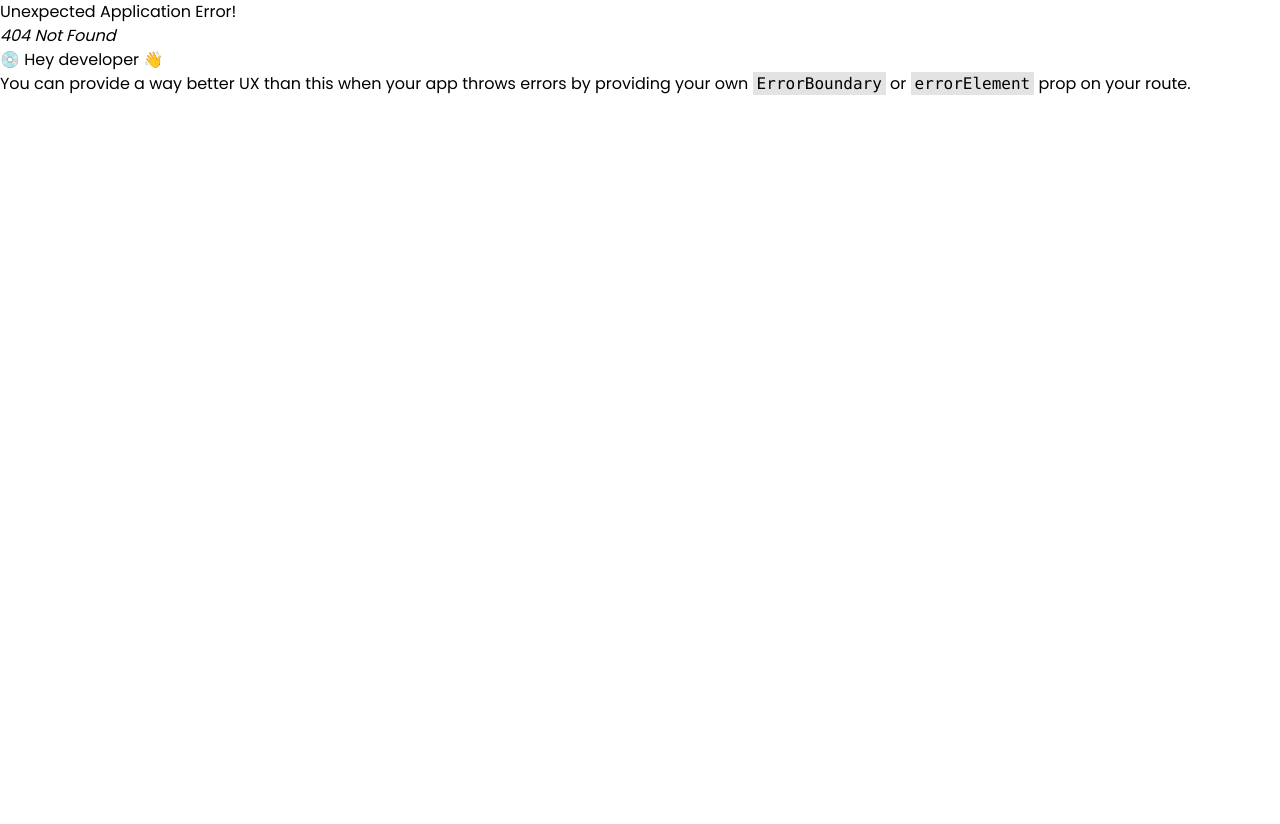
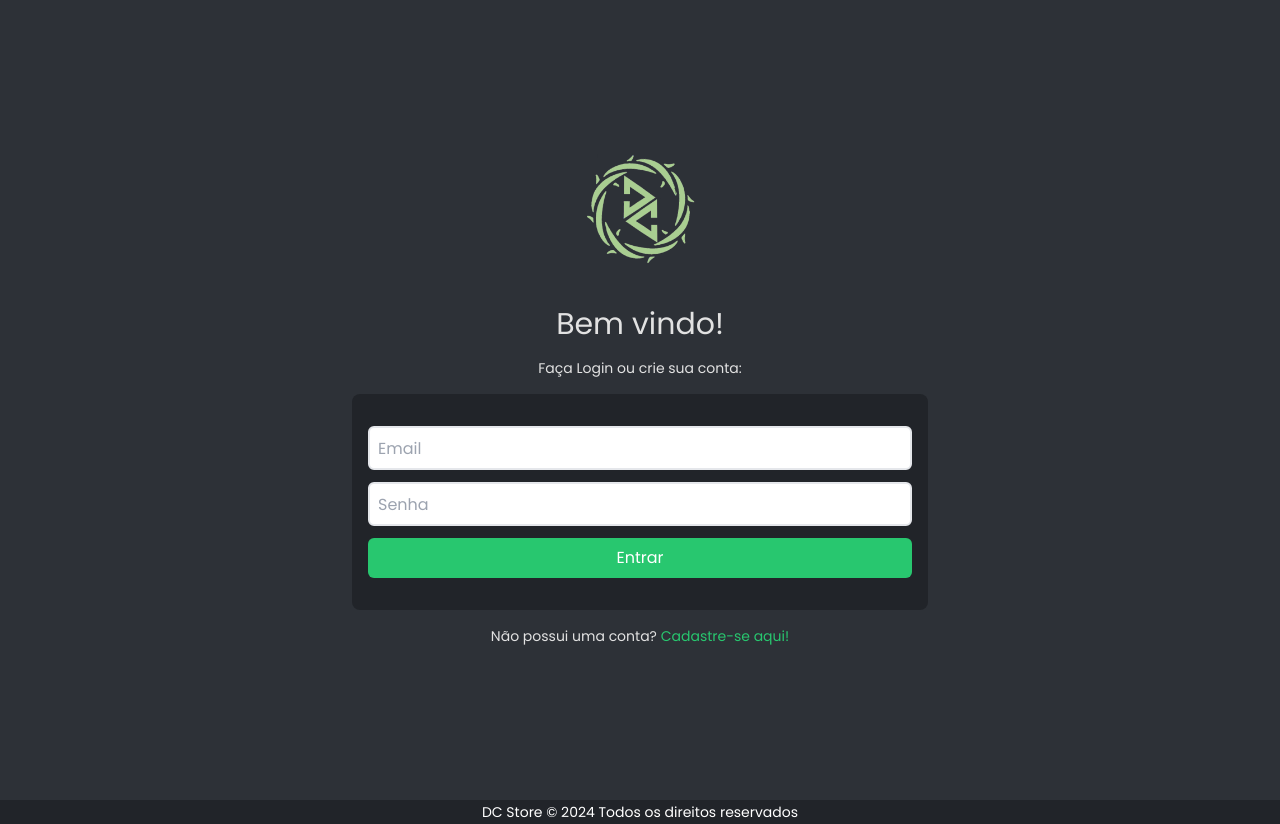
Before and after one commit to marcosgxmes/anime-e-commerce, a React (Vite) app: page /login in a window 1280 px wide. Before the commit this address had no page. Before the commit the page ends 800 px from the top, so only its background shows below. Built offline with nearby package versions, Linux system fonts and the light colour scheme.

Commit message:
update search bar

```diff
--- a/package.json
+++ b/package.json
@@ -10,16 +10,19 @@
     "preview": "vite preview"
   },
   "dependencies": {
+    "@hookform/resolvers": "^3.9.1",
     "axios": "^1.7.7",
     "firebase": "^11.0.2",
     "localforage": "^1.10.0",
     "match-sorter": "^8.0.0",
     "react": "^18.3.1",
     "react-dom": "^18.3.1",
+    "react-hook-form": "^7.54.2",
     "react-hot-toast": "^2.4.1",
     "react-icons": "^5.3.0",
     "react-router-dom": "^6.28.0",
-    "sort-by": "^1.2.0"
+    "sort-by": "^1.2.0",
+    "zod": "^3.24.1"
   },
   "devDependencies": {
     "@eslint/js": "^9.13.0",
--- /dev/null
+++ b/src/components/container/index.tsx
@@ -0,0 +1,9 @@
+import { ReactNode } from 'react'
+
+export function Container({children}: { children: ReactNode}) {
+  return (
+    <div className="w-full max-w-7xl mx-auto px-4">
+      {children}
+    </div>
+  )
+}
--- a/src/components/header/index.tsx
+++ b/src/components/header/index.tsx
@@ -1,7 +1,7 @@
 import { Link } from 'react-router-dom'
 import img from '../../../public/dc_circle.png'
 import { FiShoppingCart } from 'react-icons/fi'
-import { FiSearch } from 'react-icons/fi'
+import { FiSearch, FiUser } from 'react-icons/fi'
 import { CartContext } from '../../context/CartContext'
 import { useContext } from 'react'
 import { useCarrinho } from '../../context/CarrinhoContext';
@@ -11,42 +11,59 @@ import { useSearch } from '../../context/SeachContext'
 export function Header() {
   const { abrirCarrinho } = useCarrinho();
   const { cartAmount } = useContext(CartContext);
-  const {input, setInput, handleSearchItem } = useSearch();
+  const { input, setInput, handleSearchItem } = useSearch();
 
 
   return (
-    <header className='w-full pr-2 z-10 sticky top-0 bg-footer shadow-xl py-1'>
-      <nav className='w-full max-w-7xl md:max-w-6xl min-h-16 flex items-center justify-between pr-2 pl-2 mx-auto'>
-        <Link to='/'>
-          <img src={img} className='h-14 w-16 object-contain' alt="DC logo" />
+    <header className='w-full z-10 sticky top-0 bg-footer shadow-black shadow-md'>
+      <nav className='w-full max-w-7xl min-h-16 flex items-center justify-between mx-auto'>
+
+
+        <div className='w-full flex items-center justify-between px-3'>
+
+          {/* LOGO */}
+          <Link to='/' className='flex gap-x-2'>
+            <img src={img} className='max-w-12 w-full object-contain' alt="DC logo" />
           </Link>
 
-        <section className='relative rounded-xl pl-2.5 pr-3  w-full max-w-3xl mx-auto flex justify-center items-center gap-2  border-none'>
+          {/* INPUT */}
+          {/* <section className='relative px-4 py-2 w-full max-w-3xl mx-auto flex justify-center items-center'>
 
             <input
               value={input}
               onChange={(e) => setInput(e.target.value)}
-            className='w-full border-2 rounded-xl h-9 px-4 outline-none border-none'
+              className='w-full rounded-md h-9 px-3 outline-none border-none'
               placeholder='Pesquisar'
             />
 
             <button className='absolute h-8 right-0 pr-6' onClick={handleSearchItem}>
               <FiSearch size={22} color='#707070' />
             </button>
-        </section>
+          </section> */}
 
 
+          {/* ICONS */}
+          <div className='flex items-center justify-between gap-3.5'>
+            <Link to="/login">
+              <FiSearch size={24} color="#fff" />
+            </Link>
+
+            <Link to="/login">
+              <FiUser size={24} color="#fff" />
+            </Link>
+
             <div className='relative' onClick={() => abrirCarrinho()}>
-
               <FiShoppingCart size={24} color="#fff" />
-
               {cartAmount > 0 && (
                 <span className='absolute -top-3 -right-2 px-2.5 bg-red rounded-full w-5 h-5 flex items-center justify-center text-white text-xs'>
                   {cartAmount}
                 </span>
               )}
+            </div>
+          </div>
 
         </div>
+
       </nav>
     </header>
   )
--- /dev/null
+++ b/src/components/input/index.tsx
@@ -0,0 +1,28 @@
+/* eslint-disable @typescript-eslint/no-explicit-any */
+import { RegisterOptions, UseFormRegister } from "react-hook-form";
+
+
+interface InputProps {
+  type: string;
+  placeholder: string;
+  name: string;
+  register: UseFormRegister<any>;
+  error?: string;
+  rules?: RegisterOptions;
+}
+
+export function Input({ name, placeholder, type, register, error, rules }: InputProps) {
+  return (
+    <div>
+      <input
+        className="w-full border-2 rounded-md h-11 px-2 outline-none"
+        type={type}
+        placeholder={placeholder}
+        {...register(name, rules)}
+        id={name}
+      />
+
+      {error && <p className="my-1 text-red">{error}</p>}
+    </div>
+  )
+}
--- a/src/components/layout/index.tsx
+++ b/src/components/layout/index.tsx
@@ -6,7 +6,7 @@ import { Cart } from '../cart'
 export function Layout(){
   return(
     <>
-      <Header />
+      {/* <Header /> */}
       <Cart />
       <Outlet />
       <Footer />
--- a/src/index.css
+++ b/src/index.css
@@ -20,3 +20,7 @@
 
 .contactIcon:hover {
   fill: #28c76f;}
+
+body {
+  background-color: #2d3137;
+}
--- a/src/pages/detail/index.tsx
+++ b/src/pages/detail/index.tsx
@@ -10,6 +10,7 @@ import { getDoc, doc, collection, getDocs } from "firebase/firestore";
 import { db } from '../../services/api'
 
 import { useCarrinho } from '../../context/CarrinhoContext';
+import { Header } from '../../components/header';
 
 
 export function ProductDetail() {
@@ -20,8 +21,6 @@ export function ProductDetail() {
 
   const { addItemCart, scrollToTop } = useContext(CartContext);
   const { abrirCarrinho } = useCarrinho();
-
-
 
 
   // CHAMANDO PRODUTO NO DATABASE PELO ID
@@ -53,10 +52,8 @@ export function ProductDetail() {
 
   }, [id])
 
+
   let produtosExibidos = new Set<string>(id); // Set para armazenar os IDs dos produtos exibidos
-
-
-
 
 
   // ADD ITEM NO CARRINHO
@@ -142,8 +139,9 @@ export function ProductDetail() {
 
 
   return (
-    <div className='flex-col bg-background py-5 min-h-screen'>
-      <main className='w-full h-full max-w-7xl px-5  mx-auto '>
+    <div className='flex-col bg-background pb-5 min-h-screen'>
+      <Header />
+      <main className='w-full h-full max-w-7xl p-5  mx-auto '>
 
         {/* LAYOUT SHIFT */}
         {!product && (
@@ -151,9 +149,9 @@ export function ProductDetail() {
 
             <div className='w-80 bg-slate-500 h-4 rounded-md animate-pulse'></div>
 
-            <div className='flex max-w-6xl mx-auto flex-col items-center lg:flex-row my-8 gap-8 animate-pulse'>
+            <div className='flex w-full max-w-6xl min-h-80 h-full mx-auto flex-col items-center md:flex-row my-8 gap-8 animate-pulse'>
 
-              <div className='w-full min-h-80 h-full  flex-1  rounded-md mb-8 sm:mb-0'>
+              <div className='w-full max-x-lg min-h-80 h-full flex-1  rounded-md mb-8 sm:mb-0'>
                 <div className='bg-slate-500 w-full h-80 rounded-xl mb-4'></div>
               </div>
 
--- a/src/pages/home/index.tsx
+++ b/src/pages/home/index.tsx
@@ -12,6 +12,7 @@ import {
   orderBy,
   getDocs,
 } from 'firebase/firestore'
+import { Header } from '../../components/header'
 
 
 export interface ProductsProps {
@@ -81,7 +82,9 @@ export function Home() {
 
 
   return (
-    <div className='bg-background pb-20'>
+
+    <div className='bg-background pb-10'>
+      <Header />
       <main className="w-full min-h-screen max-w-7xl p-3 mx-auto">
 
         <h1 className="font-medium text-xl mb-6 mt-3 text-center text-white">Destaques</h1>
--- /dev/null
+++ b/src/pages/login/index.tsx
@@ -0,0 +1,82 @@
+import { Link } from 'react-router-dom'
+import logoImg from '../../../public/dc_circle.png'
+
+import { Input } from "../../components/input"
+import { useForm } from 'react-hook-form'
+import { z } from 'zod'
+import { zodResolver } from '@hookform/resolvers/zod'
+import { Container } from '../../components/container'
+
+const schema = z.object({
+  email: z.string().email("* Digite um email válido").nonempty("* O email é obrigatório"),
+  password: z.string().nonempty("* A senha é obrigatória")
+})
+
+type FormData = z.infer<typeof schema>
+
+export function Login() {
+
+  const { register, handleSubmit, formState: { errors } } = useForm<FormData>({
+    resolver: zodResolver(schema),
+    mode: "onChange"
+  })
+
+  function onSubmit(data: FormData) {
+    console.log(data)
+  }
+
+  return (
+    <Container>
+      <div className='bg-background w-full min-h-screen flex justify-center items-center flex-col gap-4'>
+
+      <Link to="/" className='mb-6 max-w-sm w-full h-28 flex items-center justify-center'>
+        <img
+          src={logoImg}
+          alt="Logo do site"
+          className='object-contain h-full'
+        />
+      </Link>
+
+      <h1 className='text-3xl font-medium text-texts'>Bem vindo!</h1>
+      <p className='text-texts text-sm'>Faça Login ou crie sua conta:</p>
+
+
+
+      <form
+        onSubmit={handleSubmit(onSubmit)}
+        className='bg-footer max-w-xl w-full rounded-lg px-4 py-8'
+      >
+
+        <div className='mb-3'>
+          <Input
+            type="email"
+            placeholder="Email"
+            name="email"
+            error={errors.email?.message}
+            register={register}
+          />
+        </div>
+
+        <div className='mb-3'>
+          <Input
+            type="password"
+            placeholder="Senha"
+            name="password"
+            error={errors.password?.message}
+            register={register}
+          />
+        </div>
+
+        <button className='bg-verde rounded-md w-full text-white h-10 font-medium' type='submit'>
+          Entrar
+        </button>
+
+      </form>
+
+      <Link to="/register" className='text-texts text-sm text-center'>
+        Não possui uma conta? <span className='text-verde hover:text-verdeLima'>Cadastre-se aqui!</span>
+      </Link>
+    </div>
+    </Container>
+  )
+}
--- /dev/null
+++ b/src/pages/register/index.tsx
@@ -0,0 +1,104 @@
+import { Link } from 'react-router-dom'
+import logoImg from '../../../public/dc_circle.png'
+
+import { Input } from "../../components/input"
+import { useForm } from 'react-hook-form'
+import { z } from 'zod'
+import { zodResolver } from '@hookform/resolvers/zod'
+import { Container } from '../../components/container'
+
+const schema = z.object({
+  name: z.string().nonempty("* O nome é obrigatório"),
+  lastname: z.string().nonempty("* O sobrenome é obrigatório"),
+  email: z.string().email("* Digite um email válido").nonempty("* O email é obrigatório"),
+  password: z.string().min(8, "* A senha deve ter no minimo 8 caracteres").nonempty("* A senha é obrigatória")
+})
+
+type FormData = z.infer<typeof schema>
+
+export function Register() {
+
+  const { register, handleSubmit, formState: { errors } } = useForm<FormData>({
+    resolver: zodResolver(schema),
+    mode: "onChange"
+  })
+
+  function onSubmit(data: FormData) {
+    console.log(data)
+  }
+
+
+  return (
+    <Container>
+      <div className='w-full min-h-screen flex justify-center items-center flex-col gap-4'>
+
+
+        <Link to="/" className='mb-6 max-w-sm w-full h-28 flex items-center justify-center'>
+        <img
+          src={logoImg}
+          alt="Logo do site"
+          className='object-contain h-full'
+        />
+      </Link>
+
+      <h1 className='text-2xl font-medium text-texts'>Cadastre-se!</h1>
+      <p className='text-texts text-sm'>Crie sua conta ou faça Login para continuar</p>
+
+        <form
+          onSubmit={handleSubmit(onSubmit)}
+          className='bg-footer max-w-xl w-full rounded-lg px-4 py-8'
+        >
+
+          <div className='mb-3.5'>
+            <Input
+              type="text"
+              placeholder="Digite seu nome"
+              name="name"
+              error={errors.name?.message}
+              register={register}
+            />
+          </div>
+
+          <div className='mb-3.5'>
+            <Input
+              type="text"
+              placeholder="Digite seu sobrenome"
+              name="name"
+              error={errors.lastname?.message}
+              register={register}
+            />
+          </div>
+
+          <div className='mb-3.5'>
+            <Input
+              type="email"
+              placeholder="Digite seu email"
+              name="email"
+              error={errors.email?.message}
+              register={register}
+            />
+          </div>
+
+          <div className='mb-3.5'>
+            <Input
+              type="password"
+              placeholder="Digite sua senha"
+              name="password"
+              error={errors.password?.message}
+              register={register}
+            />
+          </div>
+
+          <button className='bg-verde rounded-md w-full text-white h-10 font-medium' type='submit'>
+            Cadastrar
+          </button>
+
+        </form>
+
+        <Link to="/login" className='text-texts text-sm'>
+          Já possui uma conta? <span className='text-verde hover:text-verdeLima'>Faça Login aqui!</span>
+        </Link>
+      </div>
+    </Container>
+  )
+}
```
Also changed, not shown: src/App.tsx (+10 -0 lines), public/dc_circle1.png (added), 1 other file (tests, documents, lock files or other folders). Lines whose indentation alone changed are shown as unchanged.
